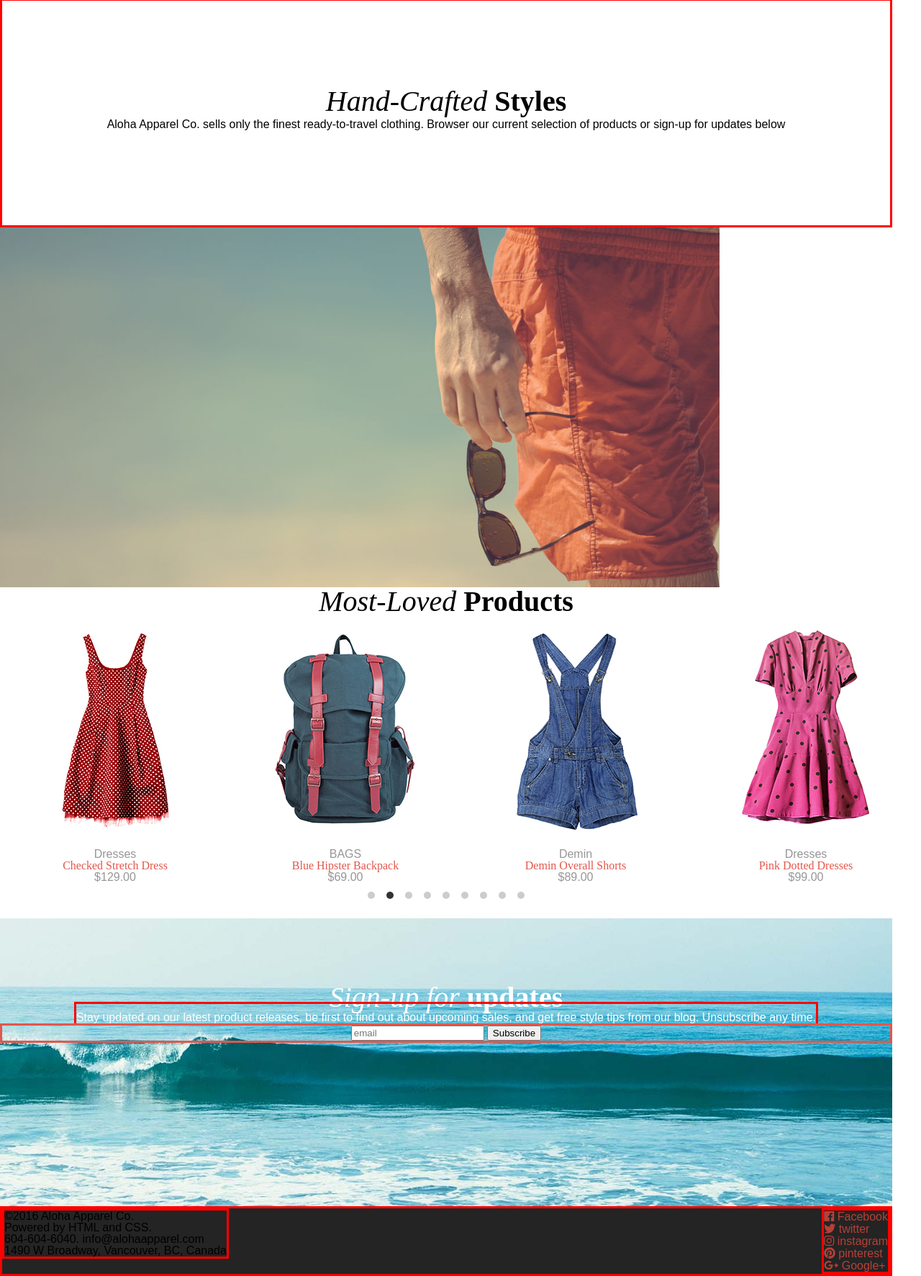
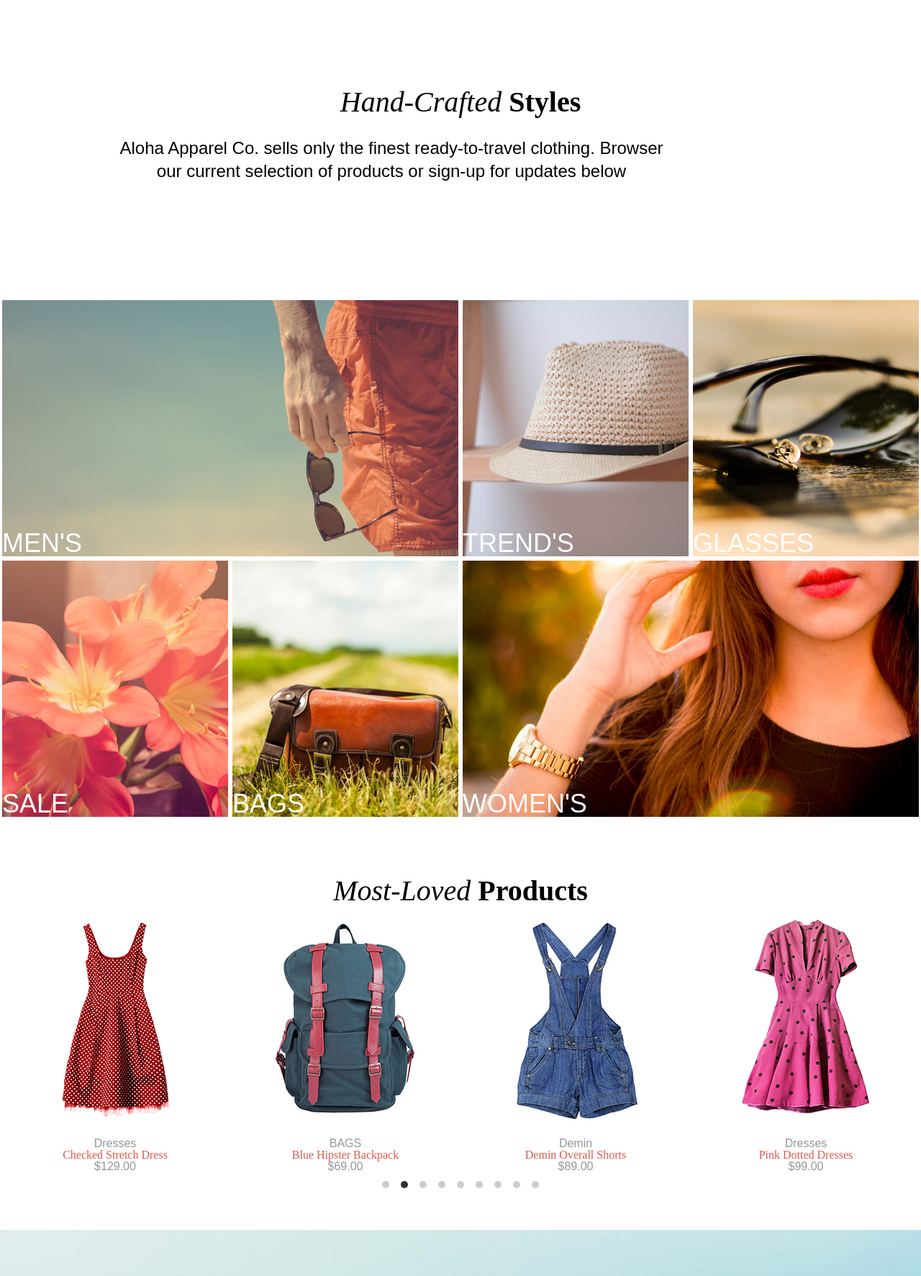
Before and after one commit to robmonga/aloha-project, a plain HTML site: page index.html in a window 1280 px wide. Shown: the part 857-2630 px from the top of the page at 72% size. Drawn offline with Linux system fonts and the light colour scheme; a web font is replaced by a local one.

Commit message:
polished sections

```diff
--- a/JavaScript/index.js
+++ b/JavaScript/index.js
@@ -1,9 +1,8 @@
-// $(function() {
-//   $('submit').on(click, function()
-//   alert("button clicked");
-//   )
-
-// });
+$("form").on("click", "button", function(event) {
+  event.preventDefault();
+  alert("Thanks for subscribing");
+  $(".submit").val("");
+});
 
 // mmost loved products carousel from flickity @ https://flickity.metafizzy.co/
 $('.main-carousel').flickity({
@@ -13,6 +12,7 @@ $('.main-carousel').flickity({
     percentPosition:false,
     autoPlay:true,
     prevNextButtons:false,
+    resize:true,
   });
 //  smooth scrolling source @ https://css-tricks.com/snippets/jquery/smooth-scrolling/
   $(function() {
--- a/index.html
+++ b/index.html
@@ -1,6 +1,5 @@
 <!DOCTYPE html>
 <html lang="en">
-
 <head>
     <meta charset="utf-8">
     <meta name="viewport" content="width=device-width, intial-scale=1">
@@ -14,8 +13,6 @@
 </head>
 
 <body class="site-container">
-
-
 
     <header class="site-header">
         <div class="logo">
@@ -36,12 +33,7 @@
             <img src="images/cart-icon.svg" alt="shopping cart">
         </div>
 
-
     </header>
-
-
-
-
 
     <section class="banner">
         <h1><span class="banner-collection">NEW COLLECTION</span></h1>
@@ -51,32 +43,32 @@
     </section>
 
 
-
-
     <section class="about" id="about">
         <h2><span class="italics">Hand-Crafted </span><span class="strong">Styles</span></h2>
         <p>Aloha Apparel Co. sells only the finest ready-to-travel clothing.
             Browser our current selection of products or sign-up for updates below</p>
     </section>
+
     <section class="categories" id="shop">
-        <!-- <div class="mens">
-            <img src="images/mens-category.jpg" alt="Men's">
+       <div class="mens cat-title">
+            <p>Men's</p>
         </div>
-        <div class="trends">
-            <img src="images/trends-category.jpg" alt="Trends">
+        <div class="trends cat-title">
+            <p>Trend's</p>
         </div>
-        <div class="glasses">
-            <img src="images/glasses-category.jpg" alt="glasses">
+        <div class= "glasses cat-title">
+            <p>Glasses</p>
         </div>
-        <div class="sale">
-            <img src="images/sale-category.jpg" alt="Sale">
+        <div class="sale cat-title">
+            <p>Sale</p>
         </div>
-        <div class="bags">
-            <img src="images/bags-category.jpg" alt="bags">
+        <div class="bags cat-title">
+            <p>Bags</p>
         </div>
-        <div class="womens">
-            <img src="images/womens-category.jpg" alt="womens">
-        </div> -->
+        <div class="womens cat-title">
+            <p>Women's</p>
+        </div>
+
     </section>
 
     <section class="most-loved-products" id="featured">
@@ -151,8 +143,8 @@
             upcoming sales, and get free style tips from our blog. Unsubscribe any time.</p>
         <div class="email-form">
             <form action="" method="get">
-                <input text="email" name="Email" placeholder="email">
-                <input type="submit" value="Subscribe">
+                <input text="email" name="Email" placeholder="Your Email">
+                <button class="submit" type="submit">Subscribe</button>
             </form>
         </div>
     </section>
@@ -169,9 +161,9 @@
         <div class="social-links">
             <ul>
                 <li><a href="#facebook"><i class="fab fa-facebook"></i>&nbsp;Facebook</a></li>
-                <li><a href="#twitter"><i class="fab fa-twitter"></i>&nbsp;twitter</a></li>
-                <li><a href="#instagram"><i class="fab fa-instagram"></i>&nbsp;instagram</a></li>
-                <li><a href="#pinterest"><i class="fab fa-pinterest"></i>&nbsp;pinterest</a></li>
+                <li><a href="#twitter"><i class="fab fa-twitter"></i>&nbsp;Twitter</a></li>
+                <li><a href="#instagram"><i class="fab fa-instagram"></i>&nbsp;Instagram</a></li>
+                <li><a href="#pinterest"><i class="fab fa-pinterest"></i>&nbsp;Pinterest</a></li>
                 <li><a href="#google+"><i class="fab fa-google-plus-g"></i>&nbsp;Google+</a></li>
             </ul>
         </div>
--- a/style.css
+++ b/style.css
@@ -229,8 +229,7 @@ table {
 ------------------------------------------------------------------------
 =---------------------------------------------------------------------- */
 .site-container {
-  max-width: 1240px;
-}
+ }
 h2 {
   font-family: "PlayfairDisplay-Regular", serif;
   justify-content: center;
@@ -241,6 +240,8 @@ a:hover {
   text-decoration: none;
   color: #b64036;
 }
+
+
 /* a:hover {
     color:#b64036;
     font-family: "Raleway-Light";
@@ -270,7 +271,6 @@ h1 {
   align-items: center;
   justify-content: center;
   display: flex;
-  outline: solid red;
   order: 2;
   padding: 15px;
   flex: 0 50%;
@@ -291,9 +291,12 @@ h1 {
 }
 
 .cart {
-  outline: solid red;
   order: 3;
+  padding-left: 3rem;
+}
+.cart img {
   flex: 10%;
+  width: 3rem;
 }
 
 .site-header li {
@@ -312,8 +315,8 @@ a:hover {
 
 .banner {
   background: linear-gradient(rgba(0, 0, 0, 0.5), rgba(0, 0, 0, 0.5)),
-    url("images/banner-girl.png") no-repeat center 10%,
-    url("images/flower-bkgd.jpg") repeat-x;
+    url("images/banner-girl.png") center top 60px no-repeat,
+    url("images/flower-bkgd.jpg") center;
   height: 700px;
   border: solid #2d2d2d 2px;
   display: flex;
@@ -337,23 +340,94 @@ a:hover {
 /*------ ABOUT ----- */
 
 .about {
-  border: solid red;
   padding: 10%;
   line-height: 200%;
+  text-align: center;
+}
+
+.about p {
+  font-size: 1.5rem;
+  margin: 1rem;
+  padding: 1rem;
+  width: 75%;
   text-align: center;
 }
 
 /* ------- Categories */
 
 .categories {
-  height: 500px;
-  background: url("images/mens-category.jpg"),url("images/trends-category.jpg"),url("images/glasses-category.jpg"),url("images/sale-category.jpg"),url("images/bags-category.jpg"),url("images/womens-category.jpg");
-  background-size: contain;
-  background-repeat: no-repeat;
-  flex-flow: row wrap;
-  box-sizing: border-box;
+  display: flex;
+  flex-wrap: wrap;
+
 }
 
+.categories div{
+  box-sizing: border-box;
+  padding-top: 25%;
+  position: relative;
+}
+
+.categories p {
+  justify-content: center;
+  color: #fff;
+  font-size: 36px;
+  text-transform: uppercase;
+  align-items: baseline;
+}
+
+.mens {
+  background-image: url("images/mens-category.jpg");
+  background-repeat: no-repeat;
+  background-size: cover, cover;
+  background-position: center;
+  border: solid white;
+  flex-basis: 50%
+}
+
+.trends {
+  background-image: url("images/trends-category.jpg");
+  background-repeat: no-repeat;
+  background-size: cover, cover;
+  background-position: center;
+  flex-basis: 25%;
+  border: solid white;
+
+}
+.glasses {
+  background-image: url("images/glasses-category.jpg");
+  background-repeat: no-repeat;
+  background-size: cover, cover;
+  background-position: center;
+  flex-basis: 25%;
+  display: block;
+  border: solid white;
+}
+.sale {
+  background-image: url("images/sale-category.jpg");
+  background-repeat: no-repeat;
+  background-size: cover, cover;
+  background-position: center;
+  flex-basis: 25%;
+  border: solid white;
+}
+
+.bags {
+background-image:url("images/bags-category.jpg") ;
+background-repeat: no-repeat;
+background-position: center;
+background-size: cover, cover;
+flex-basis: 25%;
+border: solid white;
+
+}
+.womens {
+  background-image:url("images/womens-category.jpg");
+  background-size: cover, cover;
+    background-position: center;
+  background-repeat: no-repeat;
+  flex-basis: 50%;
+  border: solid white;
+}
 
 /*-----------------MOST LOVED ITEMS ----------*/
 
@@ -366,7 +440,8 @@ a:hover {
 
  .most-loved-products {
   text-align: center;
-  height:460px;
+  padding-bottom: 5rem;
+  padding-top: 5rem;
 }
 
 
@@ -374,7 +449,22 @@ a:hover {
 .email-form {
   display: block;
   position: relative;
-  border: solid #e2574c;
+  padding: 20px;
+}
+
+.email-form input {
+  border-radius: 25px;
+  width: 20rem;
+  line-height: 2;
+  border: none;
+}
+
+.submit {
+  border-radius: 25px;
+  border: none;
+  line-height: 2;
+  background-color: #e2574c;
+  text-decoration: none;
 }
 
 .newsletter {
@@ -390,10 +480,9 @@ a:hover {
   color: white;
 }
 .newsletter p {
-  padding-top: 10px;
+  padding-top: 20px;
   text-align: center;
   width: 50px;
-  border: solid red;
   display: inline;
   margin: 10px;
   color: white;
@@ -402,39 +491,38 @@ a:hover {
 /*----- FOOTER  ------*/
 
 .site-footer {
-  border: solid red;
   background: #242424;
+  padding: 4rem;
   overflow: hidden;
+  line-height: 1.6;
+
 }
 
 .company-info {
-  border: solid red;
   float: left;
+  color: #fff;
+  font-family: "PlayfairDisplay-Regular"
+}
+
+.company-info p:last-child {
+  color:#969696;
 }
 
 .social-links {
-  border: solid red;
   float: right;
 }
 
+.social-links a{
+  color: #fff;
+}
+
+
+
 /* --------------MEDIA QUERIES ----------------*/
 
-@media screen and (max-width: 600px);
-{
-  {
-    display: none;
+
+@media (max-width: 600px) {
+  .site-container {
+
   }
 }
-
-@media screen and (max-width: 600px) {
-  .site-container {
-    font-size: 16px;
-    display: inline;
-  }
-}
-
-@media screen (max-width: 234px) {
-  .site-header {
-    font-size: 14px;
-  }
-}
```
